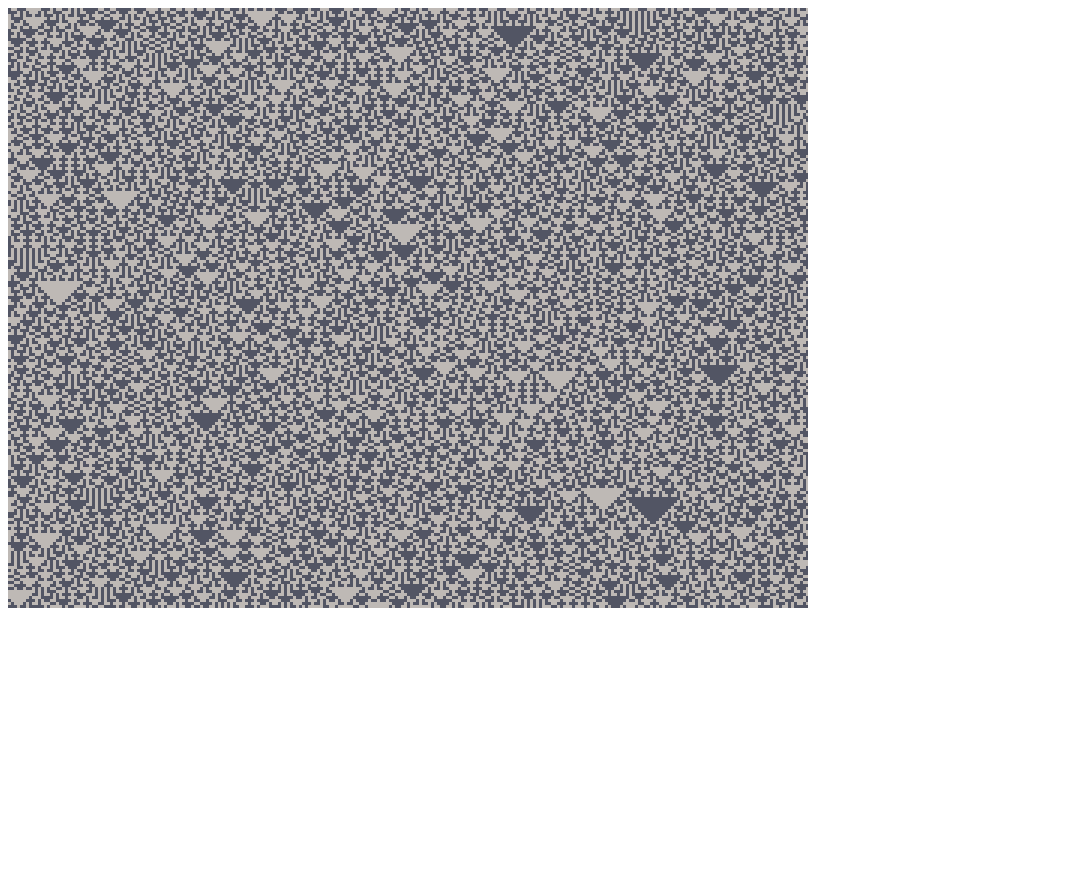
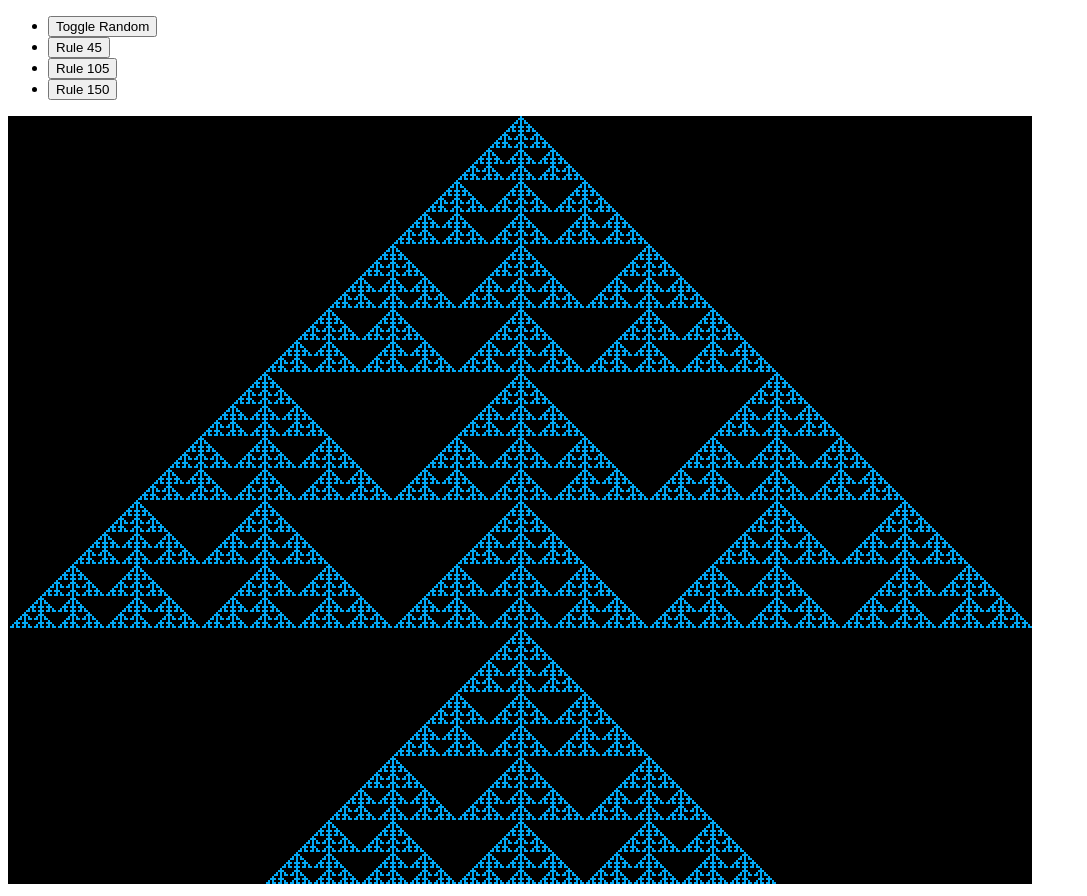
Before and after one commit to arrwhidev/cellular-automata, a plain HTML site: page wolfram_rule_150.html in a window 1280 px wide. Shown: the whole page, without its empty margins (0-1087 px from the left). Before the commit the page ends 800 px from the top, so only its background shows below. Drawn offline with Linux system fonts and the light colour scheme.

Commit message:
Refactorings. Added more rules. Added dynamic rule swapping buttons. Added randomize feature

```diff
--- a/wolfram_rule_150.html
+++ b/wolfram_rule_150.html
@@ -5,19 +5,44 @@
         <title>Cellular Automata</title>
     </head>
     <body>
-        <canvas id="canvas" width="800" height="600"></canvas>
+        <ul id="buttons">
+            <li><button onclick="toggleRandom()">Toggle Random</button></li>
+        </ul>
+        <canvas id="canvas" width="1024" height="768"></canvas>
         <script>
-            const ctx = document.getElementById("canvas").getContext("2d");
-            const ACTIVE_COLOUR = '#525564';
-            const INACTIVE_COLOUR = '#BEB9B5';
-            const WIDTH = 800;
-            const HEIGHT = 600;
-            const SIDE = 3;
-            const NUM_COLS = WIDTH / SIDE;
-            const NUM_ROWS = HEIGHT / SIDE;
-
-            // Rule 150 - http://atlas.wolfram.com/01/01/150/
+            const canvas = document.getElementById("canvas");
+            const ctx = canvas.getContext("2d");
+            const WIDTH = canvas.width;
+            const HEIGHT = canvas.height;
+            const SIDE = 2;
             const RULES = [
+                {
+                    id: 45, // http://atlas.wolfram.com/01/01/45/
+                    rules: [
+                        [1,1,1,0],
+                        [1,1,0,0],
+                        [1,0,1,1],
+                        [1,0,0,0],
+                        [0,1,1,1],
+                        [0,1,0,1],
+                        [0,0,1,0],
+                        [0,0,0,1]
+                    ]
+                }, {
+                    id: 105, // http://atlas.wolfram.com/01/01/105/
+                    rules: [
+                        [1,1,1,0],
+                        [1,1,0,1],
+                        [1,0,1,1],
+                        [1,0,0,0],
+                        [0,1,1,1],
+                        [0,1,0,0],
+                        [0,0,1,0],
+                        [0,0,0,1]
+                    ]
+                }, {
+                    id:150, // http://atlas.wolfram.com/01/01/150/
+                    rules: [
                         [1,1,1,1],
                         [1,1,0,0],
                         [1,0,1,0],
@@ -26,12 +51,66 @@
                         [0,1,0,1],
                         [0,0,1,1],
                         [0,0,0,0]
-            ];
+                    ]
+                }
+            ]
 
+            function createButtonsForRules() {
+                const ul = document.getElementById("buttons");
+
+                for(let i = 0; i < RULES.length; i++) {
+                    const rule = RULES[i];
+
+                    const btn = document.createElement("button");
+                    btn.onclick = setRule.bind(null, rule.id);
+                    btn.innerHTML = `Rule ${rule.id}`;
+
+                    const li = document.createElement("li");
+                    li.appendChild(btn);
+                    ul.appendChild(li);
+                }
+            }
+
+            function init() {
+                const opts = {
+                    ctx,
+                    activeColour: '#03A9F4',
+                    inactiveColour: '#000',
+                    side: SIDE,
+                    numCols: WIDTH / SIDE,
+                    numRows: HEIGHT / SIDE,
+                    rules: RULES.find(r => r.id === rule).rules,
+                    randomStart: random
+                };
+
+                wolframAtlas(opts);
+            }
+
+            function setRule(_rule) {
+                rule = _rule
+                init();
+            }
+
+            function toggleRandom() {
+                random = !random;
+                init();
+            }
+
+            function wolframAtlas(opts) {
+                const {
+                    ctx,
+                    activeColour,
+                    inactiveColour,
+                    side,
+                    numCols,
+                    numRows,
+                    rules,
+                    randomStart
+                } = opts;
                 const rand = () => Math.floor(Math.random() * 2);
                 const createBlock = (x, y, isActive) => ({ x, y, isActive: isActive });
                 const calculateIsActive = (l, s, r) => {
-                return RULES.reduce((isActive, rule) => {
+                    return rules.reduce((isActive, rule) => {
                         if(l.isActive == rule[0] && s.isActive == rule[1] && r.isActive == rule[2]) {
                             isActive = rule[3];
                         }
@@ -40,21 +119,26 @@
                 }
 
                 const rows = [];
-            for(let row = 0; row < NUM_ROWS; row++) {
-                const y = row * SIDE;
+                for(let row = 0; row < numRows; row++) {
+                    const y = row * side;
                     rows.push({ cols: [] });
 
-                for(let col = 0; col < NUM_COLS; col++) {
-                    const x = col * SIDE;
+                    for(let col = 0; col < numCols; col++) {
+                        const x = col * side;
                         let isActive;
-                    if(row > 0) {
+
+                        if (row === 0) {
+                            if (randomStart) {
+                                isActive = rand();
+                            } else {
+                                isActive = (col === (Math.floor(numCols / 2))) ? true : false;
+                            }
+                        } else if(row > 0) {
                             const prevRow = rows[row - 1];
                             const prevL = prevRow.cols[col - 1] || prevRow.cols[prevRow.cols.length - 1];
                             const prevSelf = prevRow.cols[col];
                             const prevR = prevRow.cols[col + 1] || prevRow.cols[0];
                             isActive = calculateIsActive(prevL, prevSelf, prevR);
-                    } else {
-                        isActive = rand();
                         }
 
                         rows[row].cols.push(createBlock(x, y, isActive));
@@ -63,10 +147,16 @@
 
                 rows.forEach(row => {
                     row.cols.forEach(col => {
-                    ctx.fillStyle = col.isActive ? ACTIVE_COLOUR : INACTIVE_COLOUR;
-                    ctx.fillRect(col.x, col.y, SIDE, SIDE);
+                        ctx.fillStyle = col.isActive ? activeColour : inactiveColour;
+                        ctx.fillRect(col.x, col.y, side, side);
                     });
                 });
+            }
+
+            let rule = 150;
+            let random = false;
+            init();
+            createButtonsForRules();
         </script>
     </body>
 </html>
```
Lines whose indentation alone changed are shown as unchanged.
